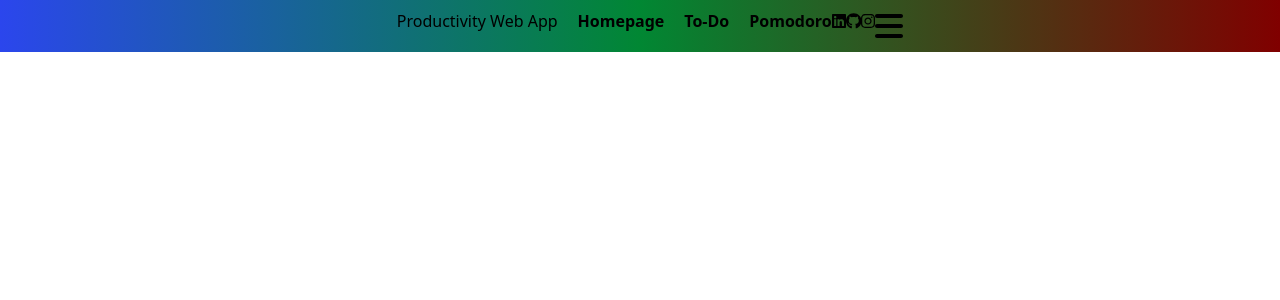
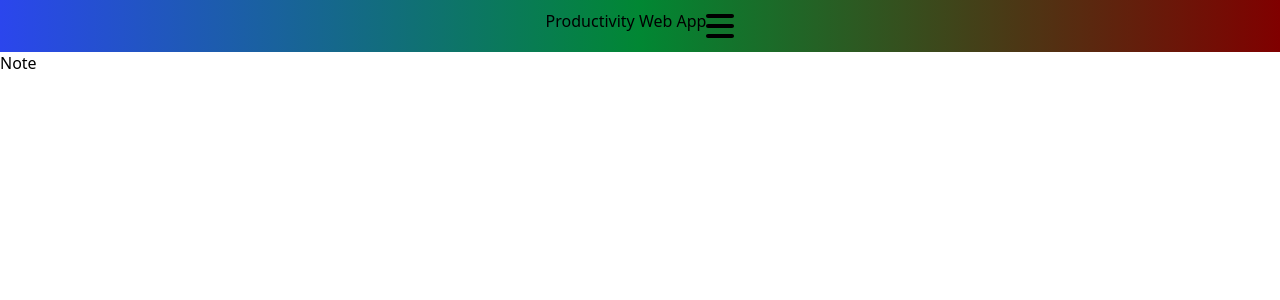
Before and after one commit to WilkinsGBE/ProductivityWebApp, a React (Vite) app: page /notes in a window 1280 px wide. Shown: the top 300 px of the page. Built offline with nearby package versions, Linux system fonts and the light colour scheme.

Commit message:
made the open and close menu functions functionable

```diff
--- a/src/App.jsx
+++ b/src/App.jsx
@@ -3,9 +3,14 @@ import { BrowserRouter as Router, Route, Routes, Link } from "react-router-dom";
 import { Todo } from "./components/TodoApp/Todo";
 import { Homepage } from "./components/Homepage/Homepage";
 import { Pomodoro } from "./components/PomodoroApp/Pomodoro";
+import { Notes } from "./components/NoteApp/Notes";
 import { FontAwesomeIcon } from "@fortawesome/react-fontawesome";
-import { faInstagram, faLinkedin, faGithub} from "@fortawesome/free-brands-svg-icons";
-import { faBars, faXmark } from '@fortawesome/free-solid-svg-icons';
+import {
+  faInstagram,
+  faLinkedin,
+  faGithub,
+} from "@fortawesome/free-brands-svg-icons";
+import { faBars, faXmark } from "@fortawesome/free-solid-svg-icons";
 
 const App = () => {
   const [isMenuOpen, setMenuOpen] = useState(false);
@@ -22,22 +27,45 @@ const App = () => {
     <Router>
       <div>
         <nav>
-        <i class={faXmark} onclick="closemenu()"></i>
+          {/* App Title (always visible) */}
+          <div className="title">Productivity Web App</div>
+
+          {/* "Bars" icon for opening the menu */}
+          {!isMenuOpen && (
+            <FontAwesomeIcon
+              icon={faBars}
+              size="2x"
+              onClick={openmenu}
+              className="open-menu-icon"
+            />
+          )}
+
+          {/* Menu Container */}
+          {isMenuOpen && (
+            <div className="menu-container">
+              {/* Close icon */}
+              <FontAwesomeIcon
+                icon={faXmark}
+                size="2x"
+                onClick={closemenu}
+                className="close-menu-icon"
+              />
+
               <ul>
-            <li>Productivity Web App</li>
                 <li className="home">
                   <Link to="/">Homepage</Link>
                 </li>
                 <li className="todos">
                   <Link to="/todo">To-Do</Link>
                 </li>
-            {/* Uncomment and add these when the components are ready */}
-            {/*<li className="note">
+                <li className="note">
                   <Link to="/notes">Notes</Link>
-            </li> */}
+                </li>
                 <li className="pomo">
                   <Link to="/pomodoro">Pomodoro</Link>
                 </li>
+              </ul>
+              <div className="social-icons">
                 <a
                   href="https://www.linkedin.com/in/ariel-wilkins-saintil-a79207286/"
                   target="_blank"
@@ -50,14 +78,15 @@ const App = () => {
                 <a href="https://www.instagram.com/wilkinss.1/" target="_blank">
                   <FontAwesomeIcon icon={faInstagram} />
                 </a>
-          </ul>
-          <FontAwesomeIcon icon={faBars} size="2x" onClick={openmenu} />
+              </div>
+            </div>
+          )}
         </nav>
         <Routes>
           {/* Set the Homepage as the default path */}
           <Route path="/" element={<Homepage />} />
           <Route path="/todo" element={<Todo />} />
-          {/*<Route path="/notes" element={<Notes />} /> */}
+          <Route path="/notes" element={<Notes />} />
           <Route path="/pomodoro" element={<Pomodoro />} />
         </Routes>
       </div>
--- /dev/null
+++ b/src/components/NoteApp/Notes.jsx
@@ -0,0 +1,7 @@
+import React from 'react'
+
+export const Notes = () => {
+  return (
+    <div>Note</div>
+  )
+}
```
Also changed, not shown: src/components/NoteApp/NoteApp.css (added). Lines whose indentation alone changed are shown as unchanged.
